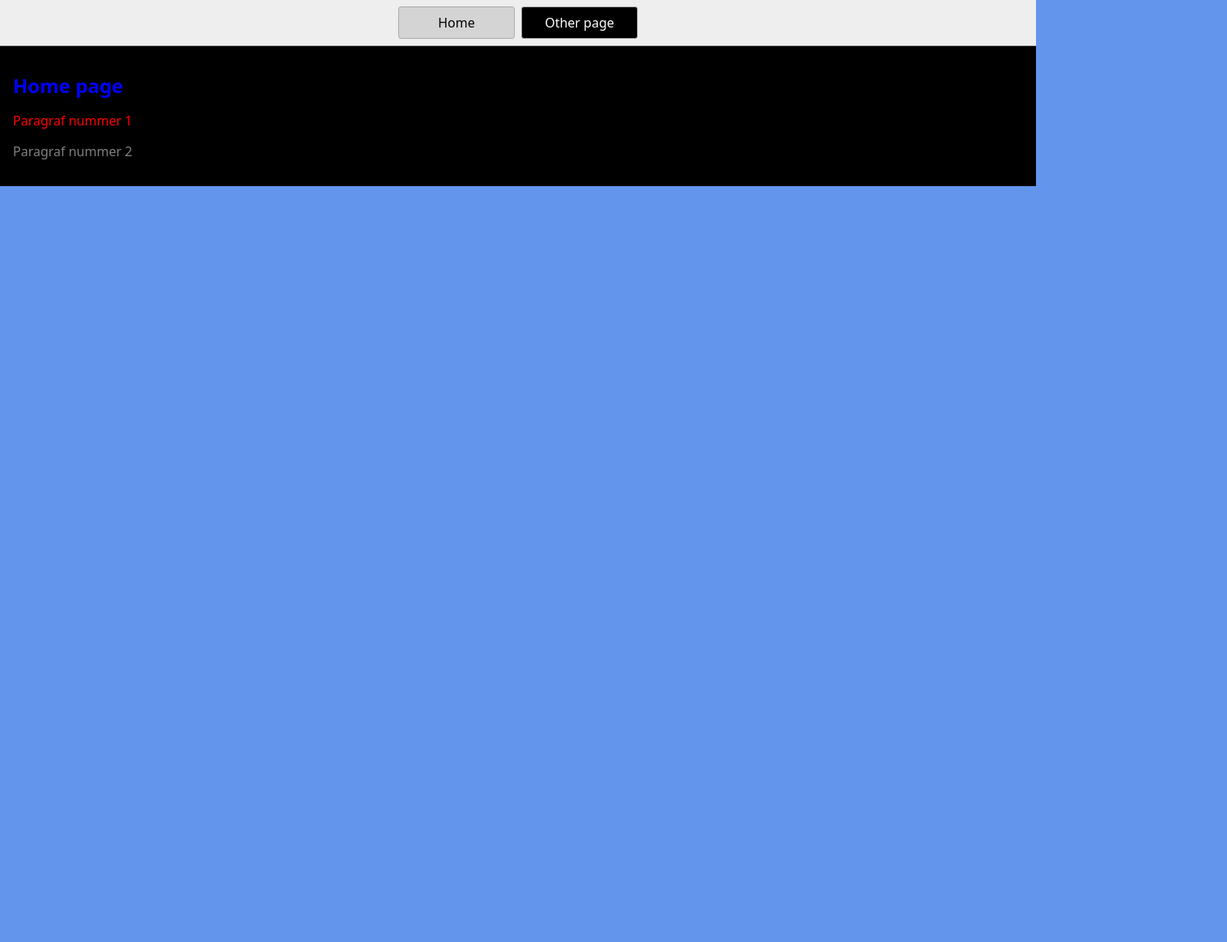
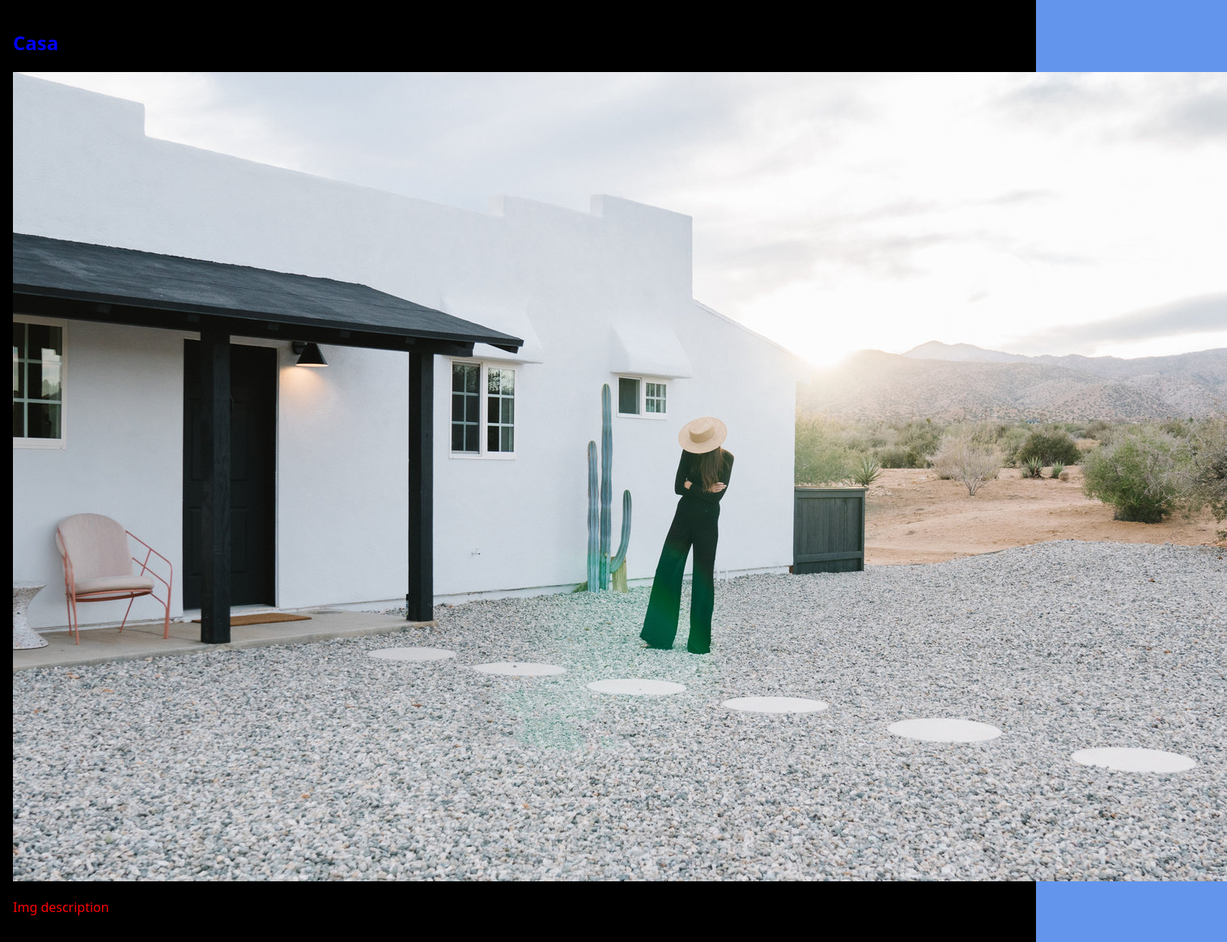
Before and after one commit to GabrielIOMagnus/web-platform-gqybnu, a plain HTML site: page index.html in a window 1280 px wide. Shown: the whole page at 81% size, 1516 px wide, since content can reach past the window. Before the commit the page ends 800 px from the top, so only its background shows below. Drawn offline with Linux system fonts and the light colour scheme.

Commit message:
Revamp to casa proj

```diff
--- a/index.html
+++ b/index.html
@@ -12,14 +12,24 @@
     <script type="module" src="script.js"></script>
   </head>
   <body>
+    <!--
     <nav>
       <a href="/" aria-current="page">Home</a>
       <a href="/page2.html">Other page</a>
     </nav>
+    -->
     <main>
-      <h1>Home page</h1>
-      <p> Paragraf nummer 1 </p>
-      <p class="ny-tekst"> Paragraf nummer 2 </p>
+      <section>
+        <h1>Casa</h1>
+      </section>
+
+      <section>
+        <img src="casaimg1.jpg">
+      </section>
+
+      <section>
+        <p> Img description </p>
+      </section>
     </main>
   </body>
 </html>
```
Also changed, not shown: casaimg1.jpg (added).
